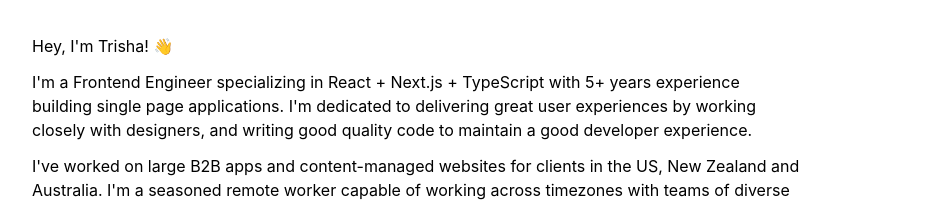
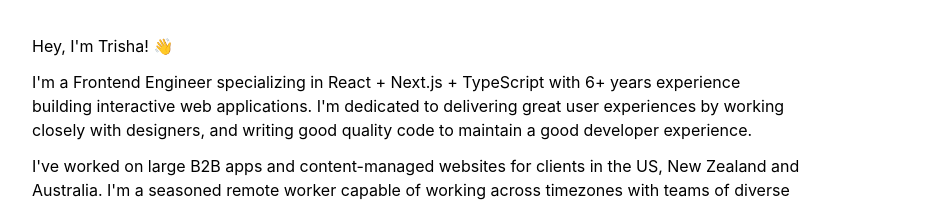
Before and after one commit to el-pol/nextjs-trishalim, a Next.js app: page / in a window 1280 px wide. Shown: the part 312-513 px from the top of the page, without its empty margins (176-1103 px from the left). Built offline with nearby package versions, Linux system fonts and the light colour scheme.

Commit message:
update nav

```diff
--- a/components/Header.tsx
+++ b/components/Header.tsx
@@ -11,20 +11,16 @@ export const Header = (): ReactElement => {
             url: '/',
         },
         {
-            title: 'About',
-            url: '/#about',
+            title: 'Projects',
+            url: '/projects',
         },
         {
-            title: 'Projects',
-            url: '/#projects',
-        },
-        {
-            title: 'Experience',
+            title: 'Work Experience',
             url: '/experience',
         },
         {
             title: 'Blog',
-            url: '/#blog',
+            url: '/blog',
         },
         {
             title: 'Contact',
--- a/pages/index.tsx
+++ b/pages/index.tsx
@@ -34,7 +34,7 @@ const Home: NextPage = () => {
 
                     <p className="mb-3">
                         I&apos;m a Frontend Engineer specializing in React + Next.js + TypeScript with
-                        5+ years experience building single page applications.
+                        6+ years experience building interactive web applications.
                         I&apos;m dedicated to delivering great user experiences by working closely with
                         designers, and writing good quality code to maintain a good developer experience.
                     </p>
```
